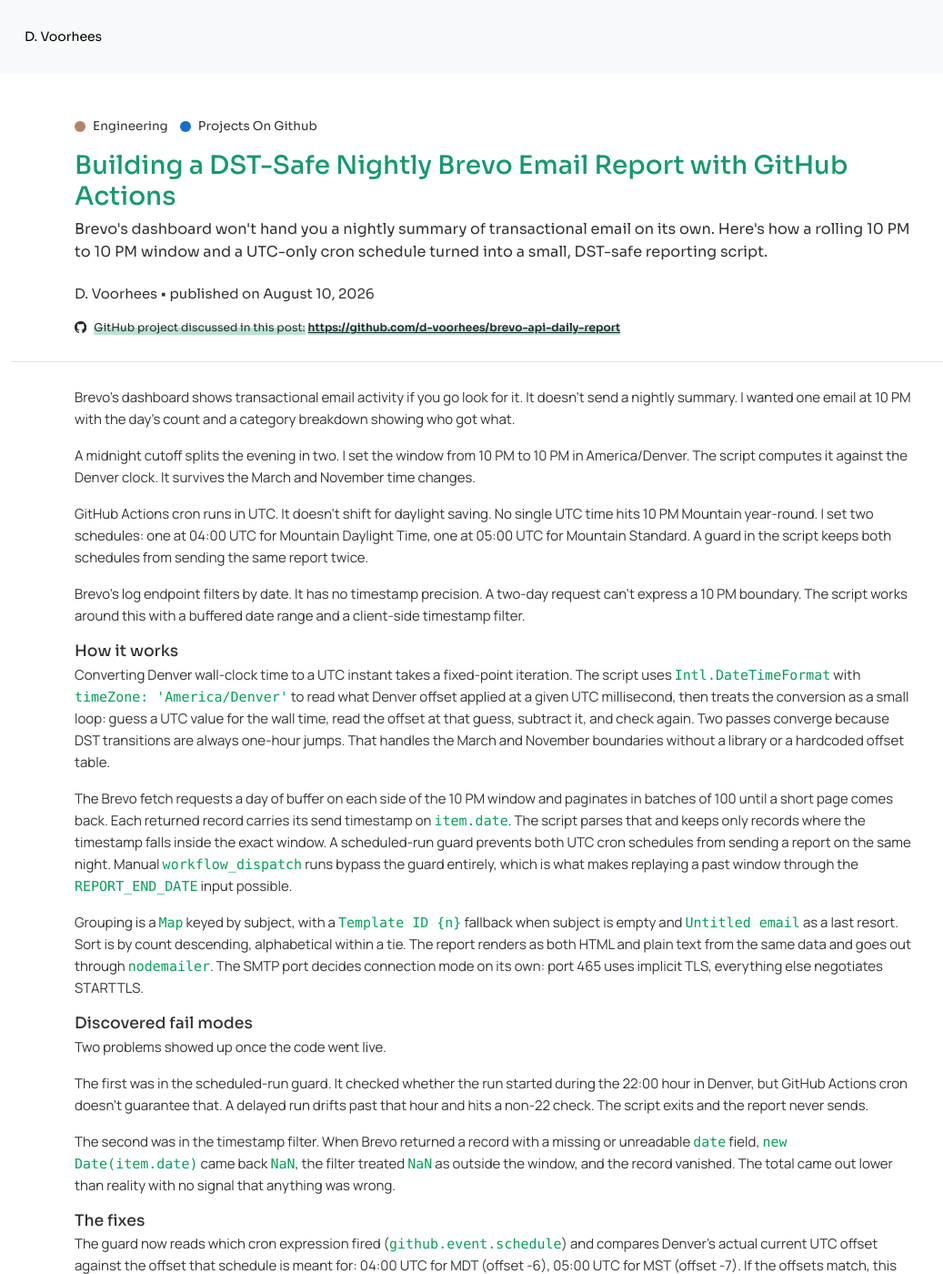
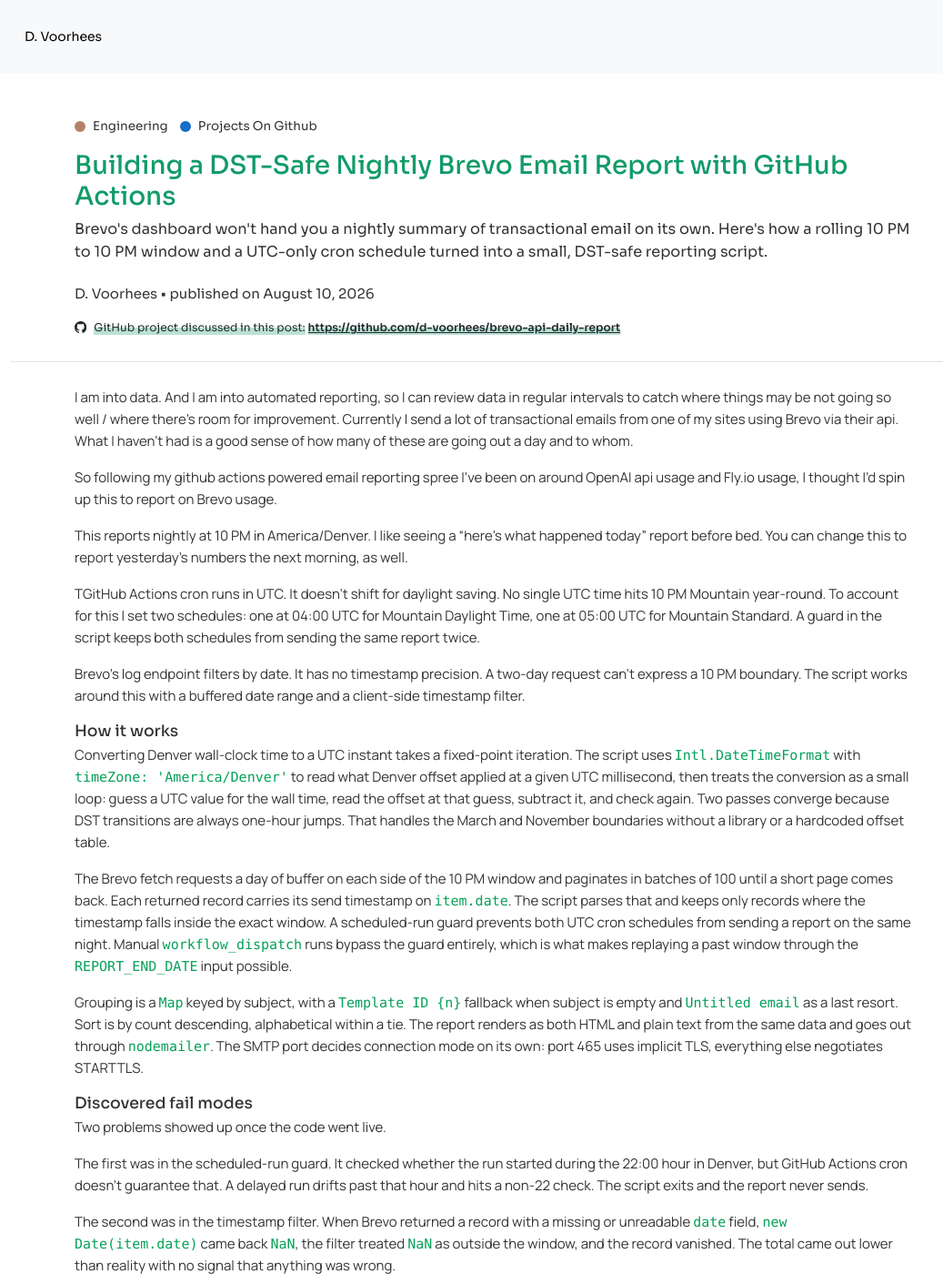
Before and after one commit to d-voorhees/dvoorhees.github.io, a Jekyll site: the page built from _posts/2026-08-10-building-a-dst-safe-nightly-brevo-email-report-with-github-actions.md, in a window 1280 px wide and 1400 px high. Shown: the whole window at 91% size, without its empty margins (0-1037 px from the left). Built offline with Jekyll 4.4.1, drawn with Linux system fonts in a browser that asks for light colours; nearby versions of some CDN libraries; a style sheet for code colours, icons or effects is not loaded; some of the changed text lies outside the part shown.

Commit message:
post updates

```diff
--- a/_posts/2026-08-10-building-a-dst-safe-nightly-brevo-email-report-with-github-actions.md
+++ b/_posts/2026-08-10-building-a-dst-safe-nightly-brevo-email-report-with-github-actions.md
@@ -9,11 +9,13 @@ categories: ["engineering", "projects on github"]
 github_url: "https://github.com/d-voorhees/brevo-api-daily-report"
 ---
 
-Brevo's dashboard shows transactional email activity if you go look for it. It doesn't send a nightly summary. I wanted one email at 10 PM with the day's count and a category breakdown showing who got what.
+I am into data. And I am into automated reporting, so I can review data in regular intervals to catch where things may be not going so well / where there's room for improvement. Currently I send a lot of transactional emails from one of my sites using Brevo via their api. What I haven't had is a good sense of how many of these are going out a day and to whom.
 
-A midnight cutoff splits the evening in two. I set the window from 10 PM to 10 PM in America/Denver. The script computes it against the Denver clock. It survives the March and November time changes.
+So following my github actions powered email reporting spree I've been on around OpenAI api usage and Fly.io usage, I thought I'd spin up this to report on Brevo usage.
 
-GitHub Actions cron runs in UTC. It doesn't shift for daylight saving. No single UTC time hits 10 PM Mountain year-round. I set two schedules: one at 04:00 UTC for Mountain Daylight Time, one at 05:00 UTC for Mountain Standard. A guard in the script keeps both schedules from sending the same report twice.
+This reports nightly at 10 PM in America/Denver. I like seeing a "here's what happened today" report before bed. You can change this to report yesterday's numbers the next morning, as well.
+
+TGitHub Actions cron runs in UTC. It doesn't shift for daylight saving. No single UTC time hits 10 PM Mountain year-round. To account for this I set two schedules: one at 04:00 UTC for Mountain Daylight Time, one at 05:00 UTC for Mountain Standard. A guard in the script keeps both schedules from sending the same report twice.
 
 Brevo's log endpoint filters by date. It has no timestamp precision. A two-day request can't express a 10 PM boundary. The script works around this with a buffered date range and a client-side timestamp filter.
 
@@ -41,4 +43,4 @@ The timestamp filter now reports every record it drops. The script counts record
 
 Both changes shipped in `1.1.0`. See the [changelog](https://github.com/d-voorhees/brevo-api-daily-report/blob/main/CHANGELOG.md).
 
-Code's on GitHub: [brevo-api-daily-report](https://github.com/d-voorhees/brevo-api-daily-report).
+Code can be found on GitHub here: [brevo-api-daily-report](https://github.com/d-voorhees/brevo-api-daily-report).
```
